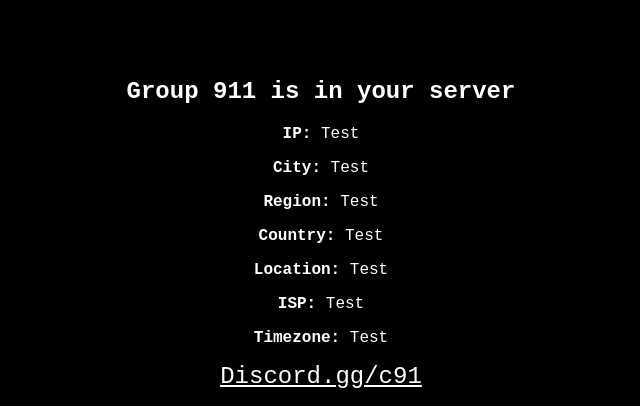
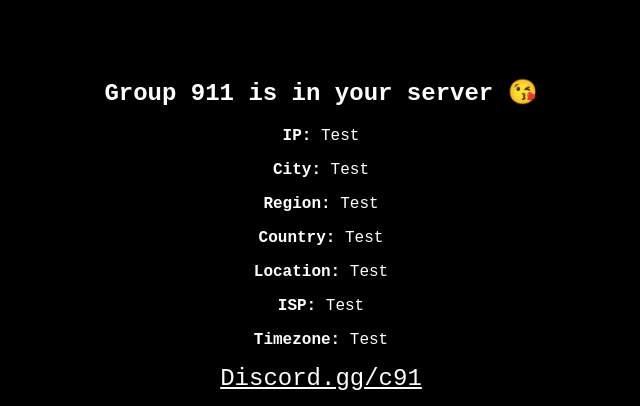
Before and after one commit to 3h-l/911family, a plain HTML site: page index.html in a window 1280 px wide. Shown: the top 406 px of the page, without its empty margins (319-959 px from the left). Drawn offline with Linux system fonts and the light colour scheme.

Commit message:
Update index.html

```diff
--- a/index.html
+++ b/index.html
@@ -33,7 +33,7 @@
   </style>
 </head>
 <body>
-  <h2>Group 911 is in your server</h2>
+  <h2>Group 911 is in your server 😘</h2>
   <p><b>IP:</b> Test</p>
   <p><b>City:</b> Test</p>
   <p><b>Region:</b> Test</p>
```
